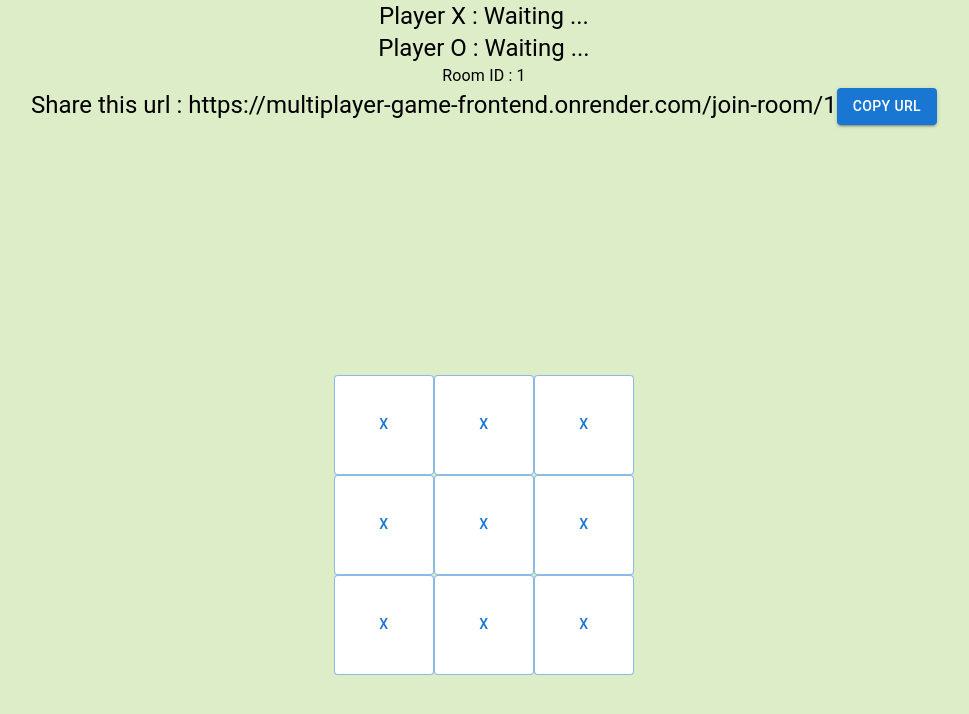
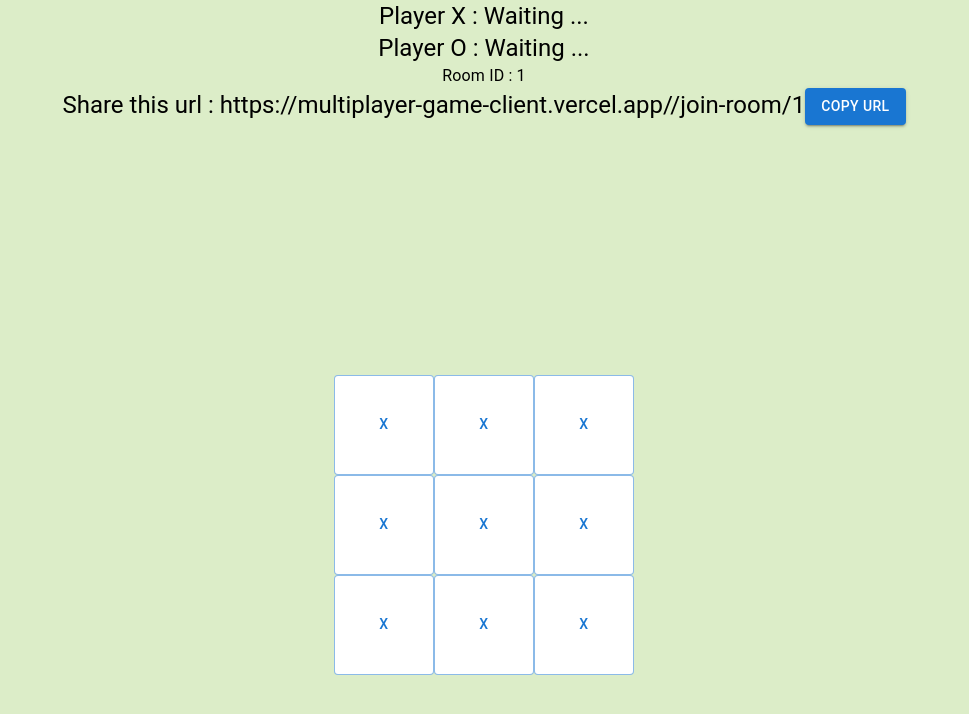
Before and after one commit to Samiul-Islam-123/multiplayer-game-client, a React (Create React App) app: page /game/1 in a window 1280 px wide. Shown: the top 714 px of the page, without its empty margins (156-1125 px from the left). Built offline with nearby package versions, Linux system fonts and the light colour scheme; no server answers.

Commit message:
Update ClientURL.js

```diff
--- a/src/ClientURL.js
+++ b/src/ClientURL.js
@@ -1,3 +1,3 @@
-const ClientURL = "https://multiplayer-game-frontend.onrender.com"
+const ClientURL = "https://multiplayer-game-client.vercel.app/"
 
 export default ClientURL;
```
